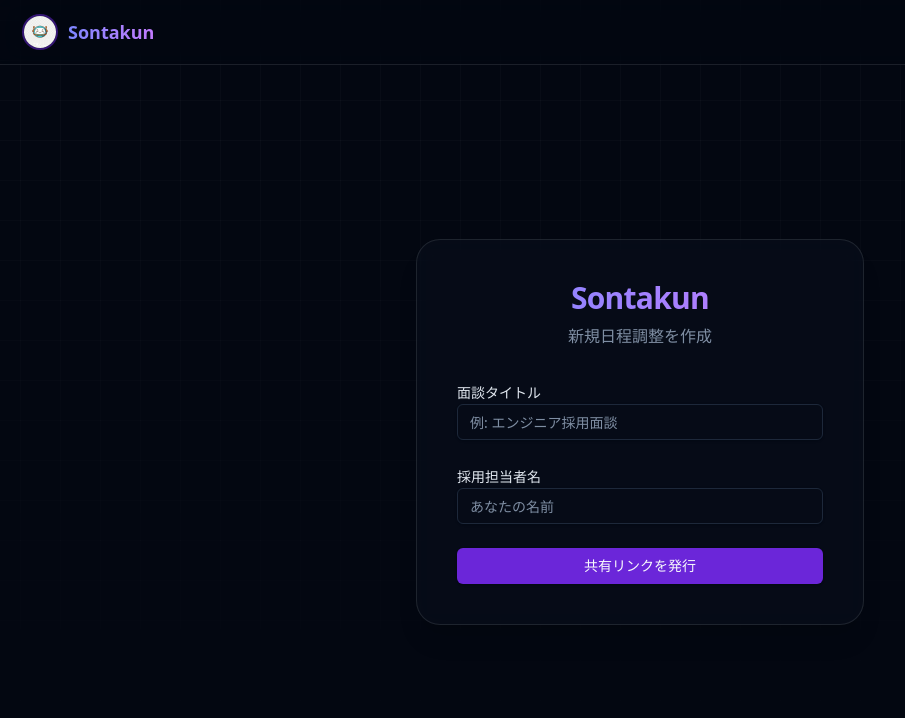
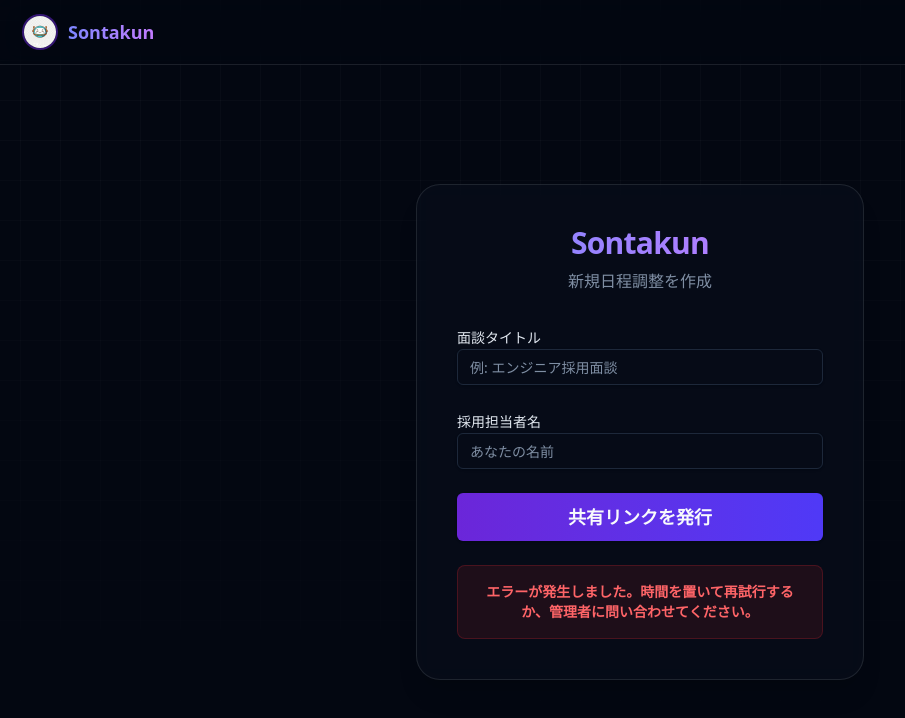
Before and after one commit to EricKei2002/Sontakun, a Next.js app: page /interviews/new in a window 1280 px wide. Both pictures are taken after typing "Sample", "Sample" into the empty fields and a click on the button "共有リンクを発行". Shown: the top 718 px of the page, without its empty margins (0-905 px from the left). Built offline with nearby package versions, Linux system fonts and the light colour scheme; no server answers.

Commit message:
feat: 面接作成フォームにエラー表示機能を追加

```diff
--- a/src/app/interviews/new/form.tsx
+++ b/src/app/interviews/new/form.tsx
@@ -7,13 +7,16 @@
 
 export function CreateInterviewForm() {
   const [loading, setLoading] = useState(false);
+  const [error, setError] = useState<string | null>(null);
 
   async function handleSubmit(formData: FormData) {
       setLoading(true);
+      setError(null);
       try {
         await createInterview(formData);
       } catch (e) {
         console.error(e);
+        setError("エラーが発生しました。時間を置いて再試行するか、管理者に問い合わせてください。");
         setLoading(false);
       }
   }
@@ -32,9 +35,17 @@
          </label>
          <Input name="recruiter_name" placeholder="あなたの名前" required />
        </div>
-       <Button type="submit" disabled={loading} className="w-full">
+       <Button type="submit" disabled={loading} className="w-full h-12 text-lg font-bold bg-linear-to-r from-primary to-indigo-600 hover:opacity-90 transition-all">
          {loading ? "作成中..." : "共有リンクを発行"}
        </Button>
+
+       {error && (
+         <div className="p-4 bg-red-500/10 border border-red-500/20 rounded-lg">
+            <p className="text-sm text-red-400 text-center font-bold">
+                {error}
+            </p>
+         </div>
+       )}
     </form>
   );
 }
```
